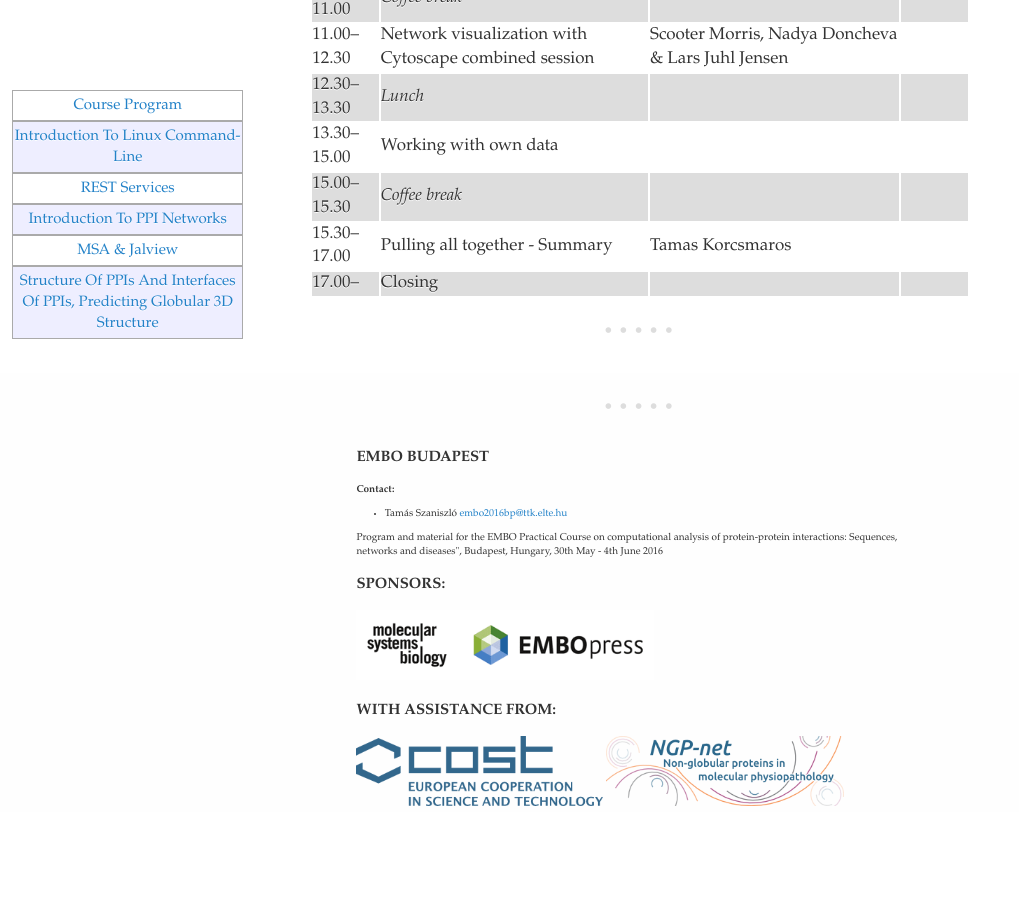
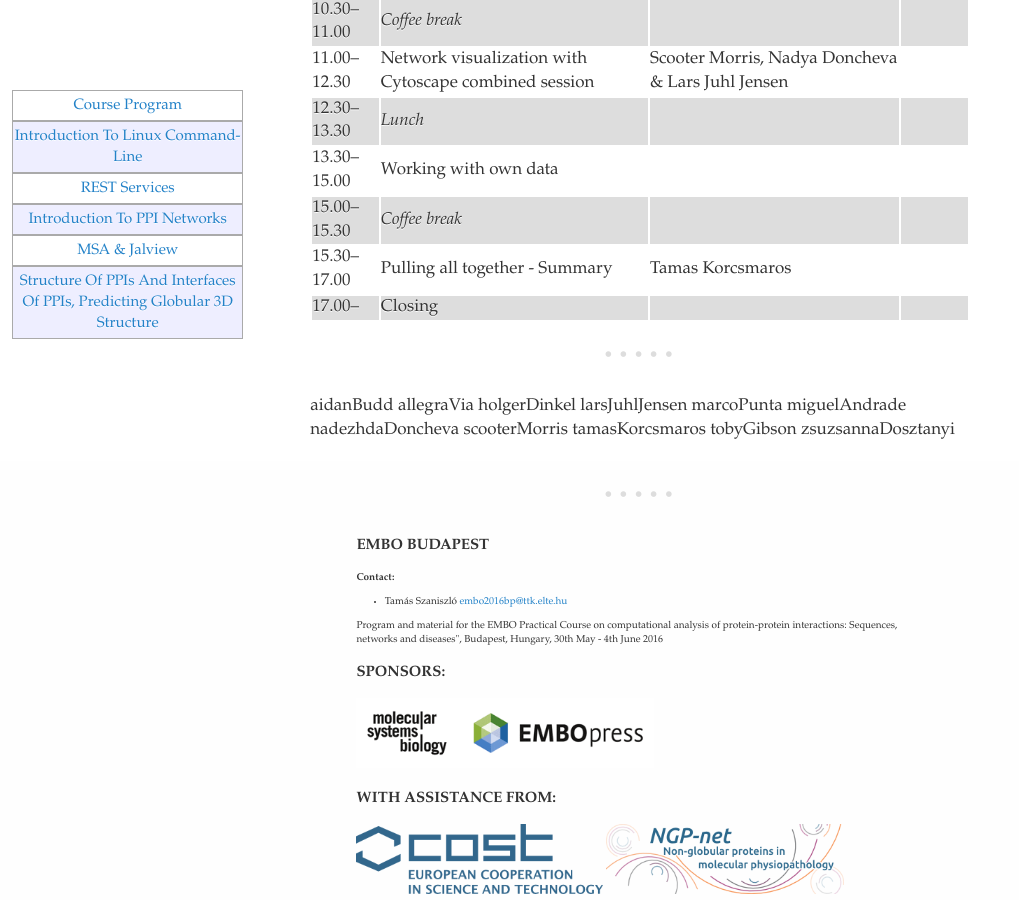
Before and after one commit to orafurman/ppisnd, a Jekyll site: the page built from programme.md, in a window 1280 px wide and 900 px high, scrolled down 2927 px. Shown: the whole window, without its empty margins (0-1019 px from the left). Built offline with Jekyll 4.4.1, drawn with Linux system fonts in a browser that asks for light colours; before the commit the page ends 3739 px from its top, so only the background shows below that; some of the changed text lies outside the part shown.

Commit message:
update programme

```diff
--- a/programme.md
+++ b/programme.md
@@ -73,7 +73,7 @@ DAY 4 - Thursday 02 June 2016
 | 11.00–12.30 | Protein families and domains and annotation transfer (II) | Marco Punta    |                        |
 | 12.30–13.30 | *Lunch*                                                   |                |                        |
 | 13.30–15.00 | Protein feature prediction and homology modelling         | Miguel Andrade |                        |
-|             | Parallel EMBL meeting 13.00-15.45                         |                |                        |
+|  13.00-15.45 | *Parallel*: EMBL meeting                                    |                |                        |
 | 15.00–16.00 | Working with own data                                     |                |                        |
 | 17.00–      | *Excursion*                                               |                |                        |
 
@@ -86,12 +86,13 @@ DAY 5 - Friday 03 June 2016
 | 10.30–11.00 | *Coffee break*                                         |                             |                        |
 | 11.00–12.30 | Intrinsically disordered proteins                      | Zsuzsa Dosztanyi            |                        |
 | 12.30–13.30 | *Lunch*                                                |                             |                        |
-| 13.30–15.00 | Linear Motif Biology (I)                               | Holger Dinkel & Toby Gibson |                        |
+| 13.30–15.00 | [Linear Motif Biology (I)](trainingMaterial/holgerDinkel/linear_motifs)                               | Holger Dinkel & Toby Gibson |                        |
 | 15.00–15.30 | *Coffee break*                                         |                             |                        |
-| 15.30–17.00 | Linear Motif Biology (II)                              | Holger Dinkel & Toby Gibson |                        |
+| 15.30–17.00 | [Linear Motif Biology (II)](trainingMaterial/holgerDinkel/linear_motifs)                              | Holger Dinkel & Toby Gibson |                        |
 | 17.00–17.30 | *Coffee break*                                         |                             |                        |
 | 17.30–19.00 | Working with own data or                               |                             |                        |
-|             | Automated access of online tools using REST interfaces | Holger Dinkel & Toby Gibson |                        |
+|             | [Automated access of online tools using REST interfaces](trainingMaterial/holgerDinkel/REST_services/)| Holger Dinkel & Toby Gibson |                        |
+
 
 DAY 6 - Saturday 04 June 2016
 --------------------------------
@@ -108,3 +109,16 @@ DAY 6 - Saturday 04 June 2016
 | 17.00–      | Closing                                               |                                                   |                        |
 
 ---
+
+
+aidanBudd
+allegraVia
+holgerDinkel
+larsJuhlJensen
+marcoPunta
+miguelAndrade
+nadezhdaDoncheva
+scooterMorris
+tamasKorcsmaros
+tobyGibson
+zsuzsannaDosztanyi
```
